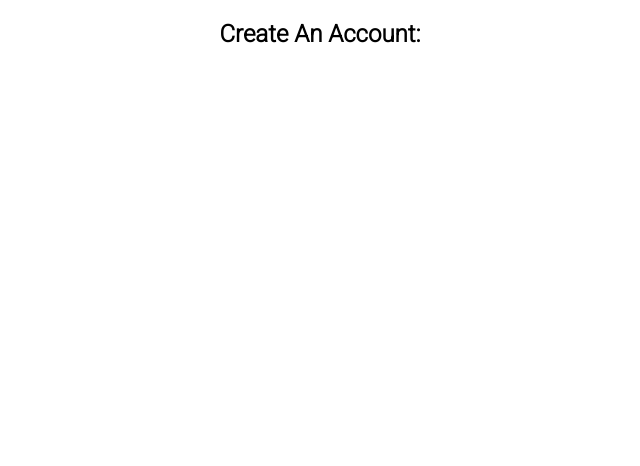
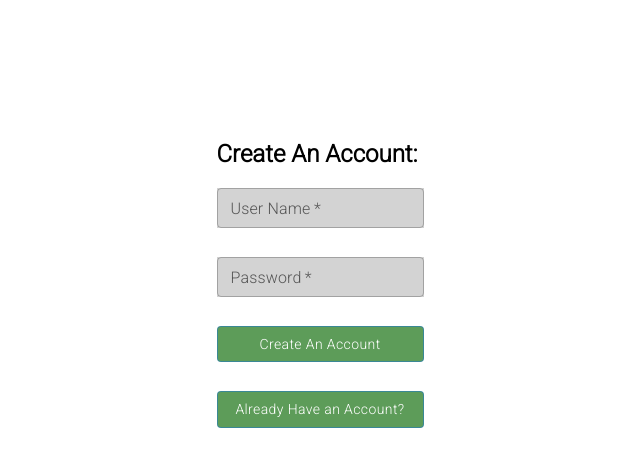
Before and after one commit to levydlior/recipe-app, a React (Create React App) app in the folder frontend/: page / in a window 1280 px wide. Shown: the top 466 px of the page, without its empty margins (320-960 px from the left). Built offline with nearby package versions, Linux system fonts and the light colour scheme.

Commit message:
created create an account component- finished request, styles and call back to layout

```diff
--- a/frontend/package.json
+++ b/frontend/package.json
@@ -4,6 +4,8 @@
   "version": "0.1.0",
   "private": true,
   "dependencies": {
+    "@emotion/react": "^11.10.6",
+    "@emotion/styled": "^11.10.6",
     "@mui/material": "^5.11.12",
     "@testing-library/jest-dom": "^5.14.1",
     "@testing-library/react": "^13.0.0",
--- a/frontend/src/App.css
+++ b/frontend/src/App.css
@@ -4,3 +4,16 @@
   font-family: "Roboto", sans-serif;
   box-sizing: border-box;
 }
+
+.App {
+  display: flex;
+  justify-content: center;
+  align-items: center;
+  height: 100vh;
+}
+
+@media (max-width: 767px) {
+  .App {
+    padding: 20px;
+  }
+}
--- a/frontend/src/App.tsx
+++ b/frontend/src/App.tsx
@@ -1,10 +1,25 @@
 import './App.css';
 import Layout from './components/Layout/Layout';
+import { createTheme, PaletteColorOptions, PaletteOptions, ThemeProvider } from '@mui/material/styles';
+
+interface CustomPalette extends PaletteOptions {
+  customColor: PaletteColorOptions;
+}
+
+const theme = createTheme({
+  palette: {
+    customColor: {
+      main: '#CCD6A6',
+    },
+  } as CustomPalette,
+});
 
 const App = () => {
   return (
     <div className="App">
+      <ThemeProvider theme={theme}>
       <Layout />
+      </ThemeProvider>
     </div>
   );
 }
--- /dev/null
+++ b/frontend/src/GeneralStyles/GeneralStyles.ts
@@ -0,0 +1,8 @@
+import styled from "styled-components";
+import Button from "@mui/material/Button";
+
+export const GeneralAppButton = styled(Button)`
+  text-transform: none !important;
+  background-color: #5D9C59 !important;
+  color: white !important;
+`;
--- a/frontend/src/components/CreateAnAccount.styles.ts
+++ /dev/null
@@ -1,6 +0,0 @@
-import styled from "styled-components";
-
-export const CreateAnAccountFormDiv = styled.div`
-  display: flex;
-  justify-content: center;
-`;
--- /dev/null
+++ b/frontend/src/components/CreateAnAccount/CreateAnAccount.request.ts
@@ -0,0 +1,38 @@
+import { FormEvent } from "react";
+import {
+  accountFormType,
+  errorsTypes,
+  userType,
+} from "../../GeneralTypes/GeneralTypes";
+
+export const HandleCreateAnAccountRequest = (
+  event: FormEvent<HTMLFormElement>,
+  createAccountForm: accountFormType,
+  onCreateAnAccount: (user: userType) => void,
+  setCurrentErrors: React.Dispatch<React.SetStateAction<errorsTypes>>,
+  setCreateAccountForm: React.Dispatch<React.SetStateAction<accountFormType>>
+) => {
+  event.preventDefault();
+
+  fetch("/users", {
+    method: "POST",
+    headers: {
+      "content-type": "application/json",
+      accept: "application/json",
+    },
+    body: JSON.stringify(createAccountForm),
+  }).then((response) => {
+    if (response.ok) {
+      response.json().then((user: userType) => {
+        onCreateAnAccount(user);
+        setCurrentErrors({ errors: [] });
+        setCreateAccountForm({
+          user_name: "",
+          password: "",
+        });
+      });
+    } else {
+      response.json().then((errors) => setCurrentErrors(errors));
+    }
+  });
+};
--- /dev/null
+++ b/frontend/src/components/CreateAnAccount/CreateAnAccount.styles.ts
@@ -0,0 +1,21 @@
+import styled from "styled-components";
+import TextField from "@mui/material/TextField";
+
+export const CreateAnAccountFormDiv = styled.div`
+  height: 70vh;
+  display: flex;
+  flex-direction: column;
+  @media (max-width: 500px) {
+    width: 30vh
+`;
+
+export const AccountFormTextField = styled(TextField)`
+  background-color: #d3d3d3;
+`;
+
+export const AccountForm = styled.form`
+  display: flex;
+  flex-direction: column;
+  justify-content: space-between;
+  height: 30vh;
+`;
--- a/frontend/src/components/CreateAnAccount/CreateAnAccount.tsx
+++ b/frontend/src/components/CreateAnAccount/CreateAnAccount.tsx
@@ -1,17 +1,44 @@
-import { CreateAnAccountFormDiv } from "../CreateAnAccount.styles"
+import { CreateAnAccountFormDiv, AccountFormTextField, AccountForm } from "./CreateAnAccount.styles"
+import { ChangeEvent, useState } from "react";
+import { accountFormType, userType, errorsTypes } from "../../GeneralTypes/GeneralTypes";
+import { GeneralAppButton } from './../../GeneralStyles/GeneralStyles'
+import { HandleCreateAnAccountRequest } from "./CreateAnAccount.request";
+import { CreateAccountFormProps } from "./CreateAnAccount.types";
 
-export const CreateAnAccount = () => {
-  return (
-    <CreateAnAccountFormDiv>
-        <h2>
-            Create An Account:
-        </h2>
-        <form>
+export const CreateAnAccount = (props: CreateAccountFormProps) => {
+    const { onCreateAnAccount } = props
+    const [createAccountForm, setCreateAccountForm] = useState<accountFormType>({
+        user_name: '',
+        password: '',
+    });
+    const [currentErrors, setCurrentErrors] = useState<errorsTypes>({ errors: [] })
 
-        </form>
 
-        </CreateAnAccountFormDiv>
-  )
+    const { password, user_name } = createAccountForm
+    const userName = user_name
+
+    const handleInputChange = (event: ChangeEvent<HTMLInputElement>) => {
+        const target = event.target.name
+        const value = event.target.value
+        setCreateAccountForm({ ...createAccountForm, [target]: value })
+    }
+
+    return (
+        <CreateAnAccountFormDiv>
+            <h2>
+                Create An Account:
+            </h2>
+            <AccountForm onSubmit={event => HandleCreateAnAccountRequest(event, createAccountForm,
+                onCreateAnAccount,
+                setCurrentErrors, setCreateAccountForm)}>
+                <AccountFormTextField size="small" required name="user_name" label="User Name" variant="outlined" value={userName} type="text" onChange={handleInputChange} />
+                {currentErrors.errors.length > 0 && (<p>{currentErrors.errors}</p>)}
+                <AccountFormTextField size="small" required name="password" label="Password" variant="outlined" value={password} onChange={handleInputChange} />
+                <GeneralAppButton variant="outlined" type="submit">Create An Account</GeneralAppButton>
+                <GeneralAppButton variant="outlined">Already Have an Account?</GeneralAppButton>
+            </AccountForm>
+        </CreateAnAccountFormDiv >
+    )
 }
 
 export default CreateAnAccount
--- /dev/null
+++ b/frontend/src/components/CreateAnAccount/CreateAnAccount.types.ts
@@ -0,0 +1,5 @@
+import { userType } from "../../GeneralTypes/GeneralTypes";
+
+export type CreateAccountFormProps = {
+  onCreateAnAccount: (user: userType) => void;
+};
--- a/frontend/src/components/Layout/Layout.tsx
+++ b/frontend/src/components/Layout/Layout.tsx
@@ -4,22 +4,30 @@ import { userType } from "../../GeneralTypes/GeneralTypes";
 import { CreateAnAccount } from "../CreateAnAccount/CreateAnAccount";
 import { MainContent } from "../MainContent/MainContent";
 
+
 export const Layout = () => {
   const [loggedUser, setLoggedUser] = useState<userType | undefined>(undefined);
   const [authorized, setAuthorized] = useState<boolean>(false);
+
+
 
 
   // if (!authorized) {
   //   return <div>false auth</div>;
   // }
 
+  const handleAccountCreateOrLog = (user: userType) => {
+    setLoggedUser(user)
+    setAuthorized(true)
+  }
+
 
   return (
     <div>
       {!loggedUser ?
         <Routes>
-          <Route path="/" element={<CreateAnAccount />} />
-          <Route path="/create-account" element={<CreateAnAccount />} />
+          <Route path="/" element={<CreateAnAccount onCreateAnAccount={handleAccountCreateOrLog} />} />
+          <Route path="/create-account" element={<CreateAnAccount onCreateAnAccount={handleAccountCreateOrLog} />} />
         </Routes>
         :
         <Routes>
```
Also changed, not shown: frontend/src/GeneralTypes/GeneralTypes.ts (+9 -0 lines), 1 other file (tests, documents, lock files or other folders).
